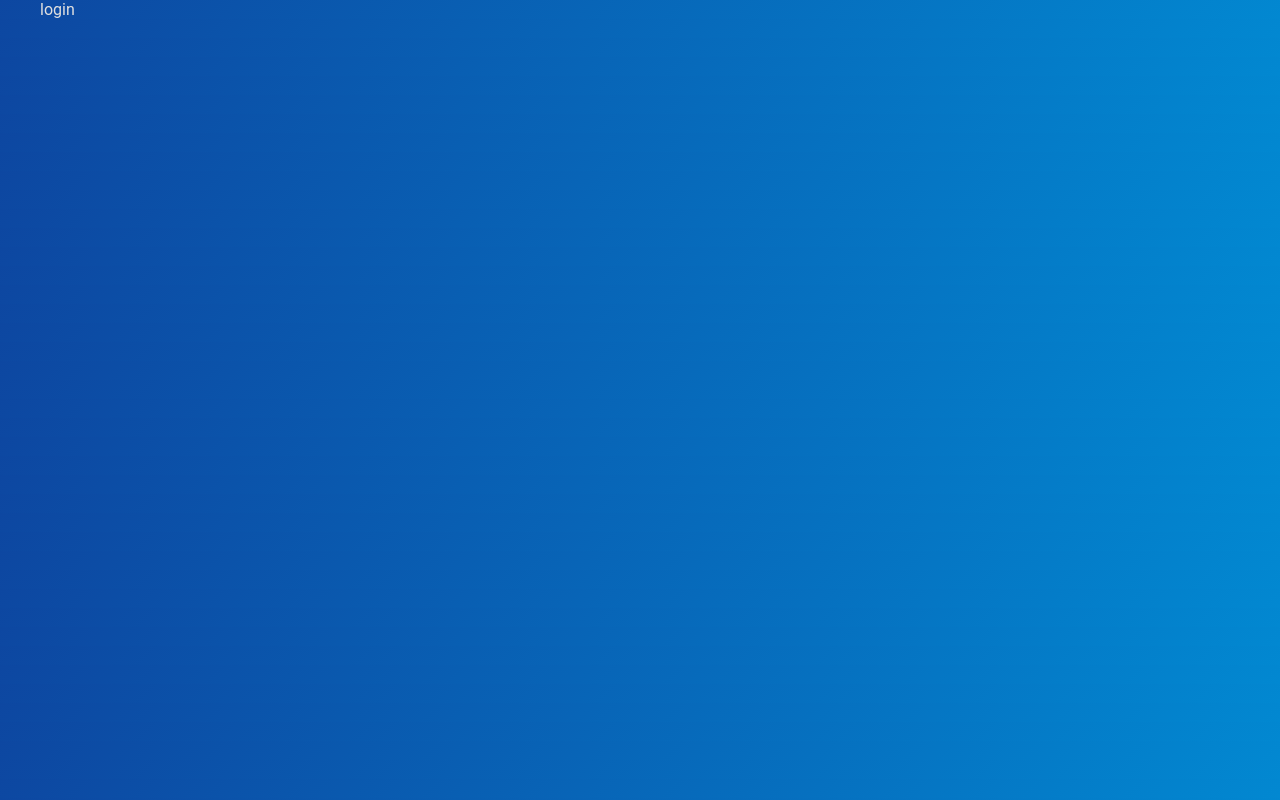
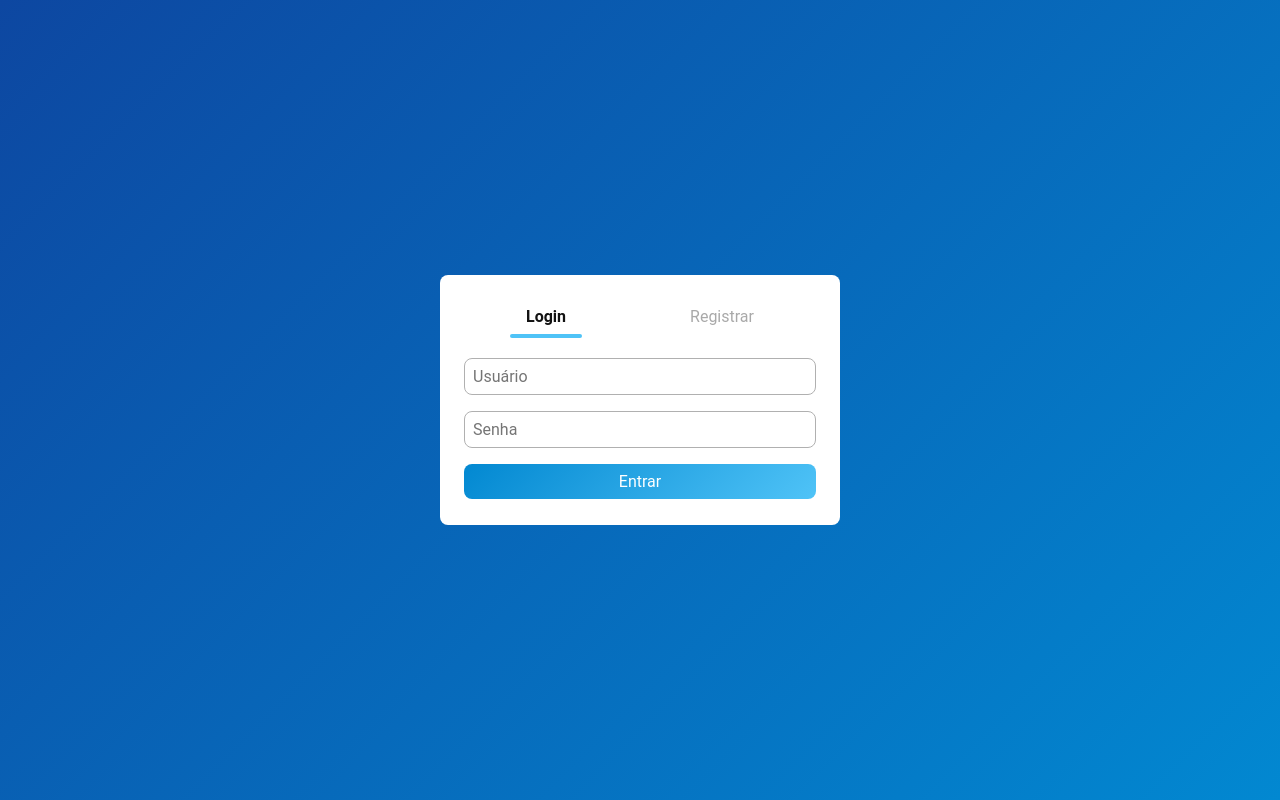
Before and after one commit to JovanneSousa/agenda, a React (Vite) app: page /login in a window 1280 px wide. Built offline with nearby package versions, Linux system fonts and the light colour scheme.

Commit message:
feat: finalizando tela de login e registro

```diff
--- a/src/Components/Content/index.tsx
+++ b/src/Components/Content/index.tsx
@@ -16,7 +16,9 @@ const Container: React.FC<ContainerProps> = ({
     <ContainerSection>
       <SearchBar />
       <Contacts />
-      {!isAddButtonActive && <AddButton onClick={onClick} />}
+      {!isAddButtonActive && (
+        <AddButton type="button" children="+" add onClick={onClick} />
+      )}
     </ContainerSection>
   )
 }
--- /dev/null
+++ b/src/Components/FormLogin/index.tsx
@@ -0,0 +1,25 @@
+import AddButton from '../addButton'
+
+const FormLogin = () => {
+  return (
+    <form action="sumbit">
+      <input
+        type="text"
+        name="user"
+        id="user"
+        placeholder="Usuário"
+        autoComplete="username"
+      />
+      <input
+        type="password"
+        name="password"
+        id="password"
+        placeholder="Senha"
+        autoComplete="current-password"
+      />
+      <AddButton type="submit" children="Entrar" />
+    </form>
+  )
+}
+
+export default FormLogin
--- /dev/null
+++ b/src/Components/FormRegister/index.tsx
@@ -0,0 +1,28 @@
+import AddButton from '../addButton'
+
+const FormRegister = () => {
+  return (
+    <form action={'submit'}>
+      <input type="text" name="name" id="name" placeholder="Nome" />
+      <input type="text" name="user" id="user" placeholder="Usuário" />
+      <input type="email" name="email" id="email" placeholder="Email" />
+      <input
+        type="password"
+        name="password"
+        id="password"
+        placeholder="Senha"
+        autoComplete="current-password"
+      />
+      <input
+        type="password"
+        name="confirm-password"
+        id="confirm-password"
+        placeholder="Confirme a senha"
+        autoComplete="current-password"
+      />
+      <AddButton children="Cadastrar" type="submit" />
+    </form>
+  )
+}
+
+export default FormRegister
--- a/src/Components/Login/index.tsx
+++ b/src/Components/Login/index.tsx
@@ -1,8 +1,31 @@
+import { useState } from 'react'
+import { LoginSection } from './styles'
+import FormRegister from '../FormRegister'
+import FormLogin from '../FormLogin'
+
 const Login = () => {
+  const [isLoginPageActive, setIsLoginPageActive] = useState<boolean>(true)
+
   return (
-    <div>
-      <div>login</div>
-    </div>
+    <LoginSection isLoginPageActive={isLoginPageActive}>
+      <div className="container-login">
+        <div className="flex">
+          <span
+            className={isLoginPageActive ? 'is-active' : ''}
+            onClick={() => setIsLoginPageActive(true)}
+          >
+            Login
+          </span>
+          <span
+            className={isLoginPageActive ? '' : 'is-active'}
+            onClick={() => setIsLoginPageActive(false)}
+          >
+            Registrar
+          </span>
+        </div>
+        {isLoginPageActive ? <FormLogin /> : <FormRegister />}
+      </div>
+    </LoginSection>
   )
 }
 
--- /dev/null
+++ b/src/Components/Login/styles.ts
@@ -0,0 +1,85 @@
+import styled from 'styled-components'
+import { cores } from '../../globalStyle'
+
+export const LoginSection = styled.section.withConfig({
+  shouldForwardProp: (prop) => prop !== 'isLoginPageActive',
+})<{ isLoginPageActive: boolean }>`
+  display: flex;
+  justify-content: center;
+  align-items: center;
+  width: 100vw;
+  height: 100vh;
+  color: ${cores.container};
+
+  span {
+    color: ${cores.darkgray};
+    padding: 8px 16px;
+    cursor: pointer;
+    position: relative;
+
+    &.is-active {
+      font-weight: bold;
+      color: ${cores.background};
+    }
+
+    &.is-active::after {
+      content: '';
+      position: absolute;
+      bottom: -4px;
+      left: 0;
+      width: 100%;
+      height: 4px;
+      background: ${cores.buttonColor};
+      border-radius: 2px;
+      transform: scaleX(1);
+      transition: transform 0.3s ease;
+    }
+
+    &::after {
+      content: '';
+      position: absolute;
+      bottom: -4px;
+      left: 0;
+      width: 100%;
+      height: 4px;
+      background: ${cores.buttonColor};
+      border-radius: 2px;
+      transform: scaleX(0);
+      transition: transform 0.3s ease;
+    }
+  }
+
+  .flex {
+    display: flex;
+    justify-content: space-around;
+    margin-bottom: 24px;
+  }
+
+  .container-login {
+    display: block;
+    background-color: ${cores.white};
+    padding: 24px;
+    border-radius: 8px;
+    color: ${cores.darkgray};
+    width: 100%;
+    max-width: 400px;
+    height: ${(props) => (props.isLoginPageActive ? '250px' : '400px')};
+    transition: height 0.3s ease;
+    overflow: hidden;
+  }
+
+  input {
+    width: 100%;
+    display: flex;
+    padding: 8px;
+    border-radius: 8px;
+    border: 1px solid ${cores.textColor};
+    margin: 16px 0;
+    font-size: 16px;
+    transition: width 0.2s ease;
+
+    &:focus {
+      outline-color: ${cores.buttonColor};
+    }
+  }
+`
--- a/src/Components/addButton/index.tsx
+++ b/src/Components/addButton/index.tsx
@@ -1,11 +1,23 @@
+import type React from 'react'
 import { StyleButton } from './styles'
 
 interface AddButtonProps {
-  onClick: () => void
+  onClick?: () => void
+  add?: boolean
+  children: React.ReactNode
+  type: 'button' | 'submit' | 'reset'
 }
 
-const AddButton: React.FC<AddButtonProps> = ({ onClick }) => {
-  return <StyleButton onClick={onClick}>+</StyleButton>
+const AddButton: React.FC<AddButtonProps> = ({
+  onClick,
+  add = false,
+  children,
+}) => {
+  return (
+    <StyleButton onClick={onClick} add={add}>
+      {children}
+    </StyleButton>
+  )
 }
 
 export default AddButton
--- a/src/Components/addButton/styles.ts
+++ b/src/Components/addButton/styles.ts
@@ -1,29 +1,41 @@
 import styled from 'styled-components'
 import { cores } from '../../globalStyle'
 
-export const StyleButton = styled.div<{ onClick: () => void }>`
-  max-width: 56px;
-  max-height: 56px;
+export const StyleButton = styled.button.withConfig({
+  shouldForwardProp: (prop) => prop !== 'add',
+})<{ add?: boolean }>`
+  ${(props) =>
+    props.add
+      ? `
+    position: absolute;
+    bottom: 20px;
+    right: 20px;
+    width: 56px;
+    heigh: 56px;
+    font-size: 48px;
+    border-radius: 50%;
+    color: ${cores.container};
+  `
+      : `
+  padding: 8px;
+  border-radius: 8px;
   width: 100%;
-  height: 100%;
-  position: absolute;
-  bottom: 20px;
-  right: 20px;
-  font-size: 48px;
+  color: ${cores.white};
+  font-size: 16px;
+  `}
   background: ${cores.gradient2};
-  border-radius: 50%;
   display: flex;
   justify-content: center;
   align-items: center;
   cursor: pointer;
   z-index: 10;
-  color: ${cores.container};
+  border: none;
   transition:
     transform 0.3s ease,
     background-color 0.3s ease;
 
   &:hover {
     box-shadow: 0 0 15px 5px rgba(255, 255, 255, 0.1);
-    transform: scale(1.2);
+    transform: scale(1.03);
   }
 `
--- a/src/globalStyle.ts
+++ b/src/globalStyle.ts
@@ -10,6 +10,8 @@ export const cores = {
   buttonColorGradient: '#4fc3f733',
   gradient: 'linear-gradient(135deg, #0d47a1, #0288d1)',
   gradient2: 'linear-gradient(135deg, #0288d1, #4fc3f7)',
+  white: '#fff',
+  darkgray: '#a9a9a9',
 }
 
 export const GlobalStyle = createGlobalStyle`
```
